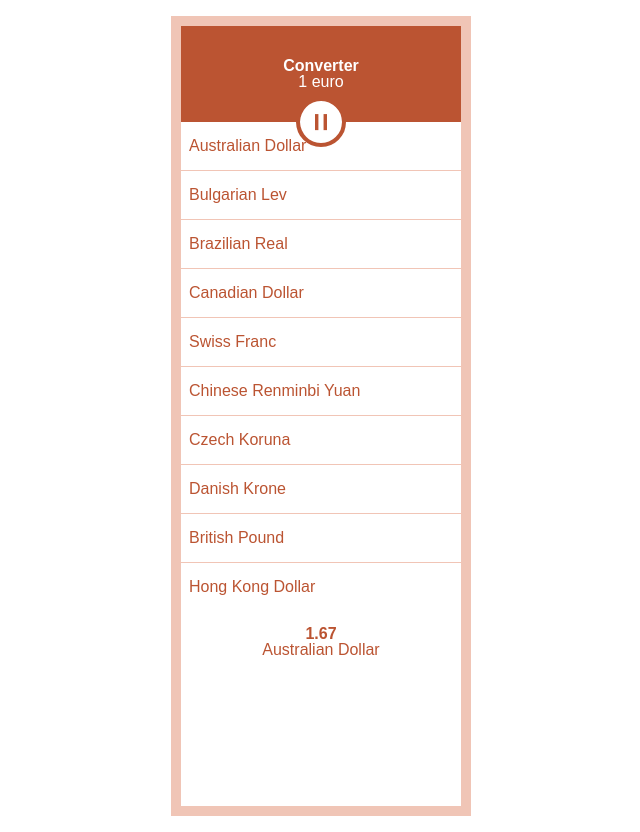
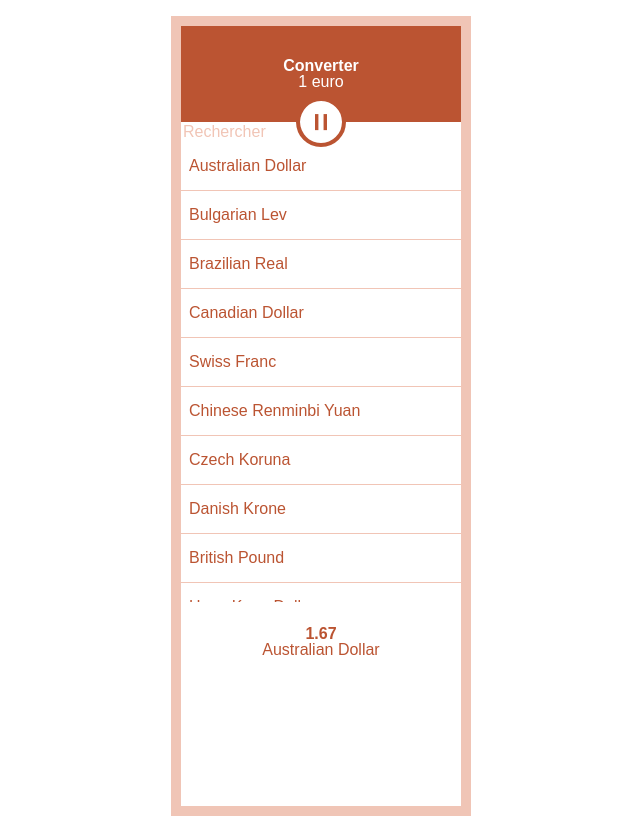
Before and after one commit to svitlanaburlak/Converter_React, a React app: page / in a window 1280 px wide. Shown: the whole page, without its empty margins (319-959 px from the left). Built offline with nearby package versions, Linux system fonts and the light colour scheme.

Commit message:
start of the search bar

```diff
--- a/src/components/Converter/index.js
+++ b/src/components/Converter/index.js
@@ -18,10 +18,12 @@ class Converter extends React.Component {
       isOpen: true,
       baseAmount: 1,
       currency: 'Australian Dollar',
+      search: '',
     };
     // give acces to state by handleClick
     this.handleClick = this.handleClick.bind(this);
     this.handleCurrencyClick = this.handleCurrencyClick.bind(this);
+    this.handleChangeSearch = this.handleChangeSearch.bind(this);
   }
   // if isOpen is true list of currencies will be shown
 
@@ -36,6 +38,12 @@ class Converter extends React.Component {
     const { currency } = this.state;
     this.setState({
       currency: name,
+    });
+  }
+
+  handleChangeSearch(valueSearch) {
+    this.setState({
+      search: valueSearch,
     });
   }
 
@@ -55,7 +63,7 @@ class Converter extends React.Component {
   render() {
     const resultAmount = this.makeConversion();
 
-    const {isOpen, baseAmount, currency} = this.state;
+    const {isOpen, baseAmount, currency, search} = this.state;
     return (
       <div className="converter">
         <Header baseAmount={baseAmount} />
@@ -66,6 +74,8 @@ class Converter extends React.Component {
             <Currencies
               currencies={currencies}
               handleCurrencyClick={this.handleCurrencyClick}
+              searchValue={search}
+              setSearch={this.handleChangeSearch}
           />)
         }
         <Result currency={currency} value={resultAmount} />
--- a/src/components/Currencies/currencies.scss
+++ b/src/components/Currencies/currencies.scss
@@ -5,6 +5,19 @@
   text-align: left;
   overflow-y: scroll;
   max-height: 60vh;
+
+  &-search {
+    padding: 0.8;
+    margin-top: 0.8;
+    font-weight: bold;
+    width: 100%;
+    border: none;
+    color: vars.$mainColor;
+    font: inherit;
+    &::placeholder {
+        color: vars.$altColor;
+    }
+  }
 
   &-item {
     border-bottom: 1px solid vars.$altColor;
--- a/src/components/Currencies/index.js
+++ b/src/components/Currencies/index.js
@@ -3,9 +3,19 @@ import PropTypes from 'prop-types';
 import Currency from './currency';
 import './currencies.scss';
 
-function Currencies( { currencies, handleCurrencyClick } ) {
+function Currencies( { currencies, handleCurrencyClick, searchValue, setSearch } ) {
   return (
-    <ul className="currency">
+    <div className="currency">
+      <input
+        type="text"
+        className="currency-search"
+        placeholder="Rechercher"
+        value={searchValue}
+        onChange={(ev) => {
+          setSearch(ev.currentTarget.value);
+        }}
+      ></input>
+      <ul>
         {
           currencies.map((currency) => (
             <Currency {...currency} key={currency.name}
@@ -15,6 +25,7 @@ function Currencies( { currencies, handleCurrencyClick } ) {
           ))
         }
       </ul>
+    </div>
   );
 }
 
@@ -27,6 +38,8 @@ Currencies.propTypes = {
     }).isRequired,
   ).isRequired,
   handleCurrencyClick: PropTypes.func.isRequired,
+  searchValue: PropTypes.string.isRequired,
+  setSearch: PropTypes.func.isRequired,
 };
 
 export default Currencies;
```
Lines whose indentation alone changed are shown as unchanged.
